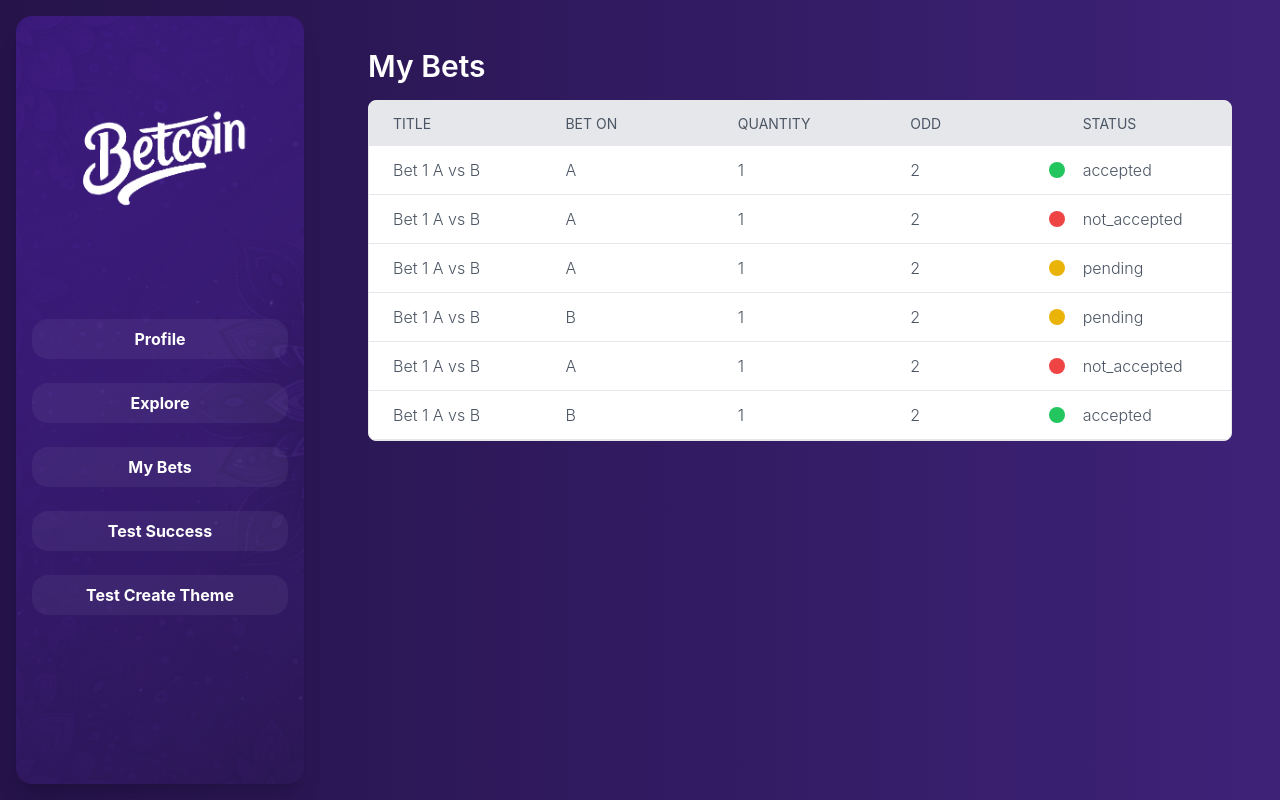
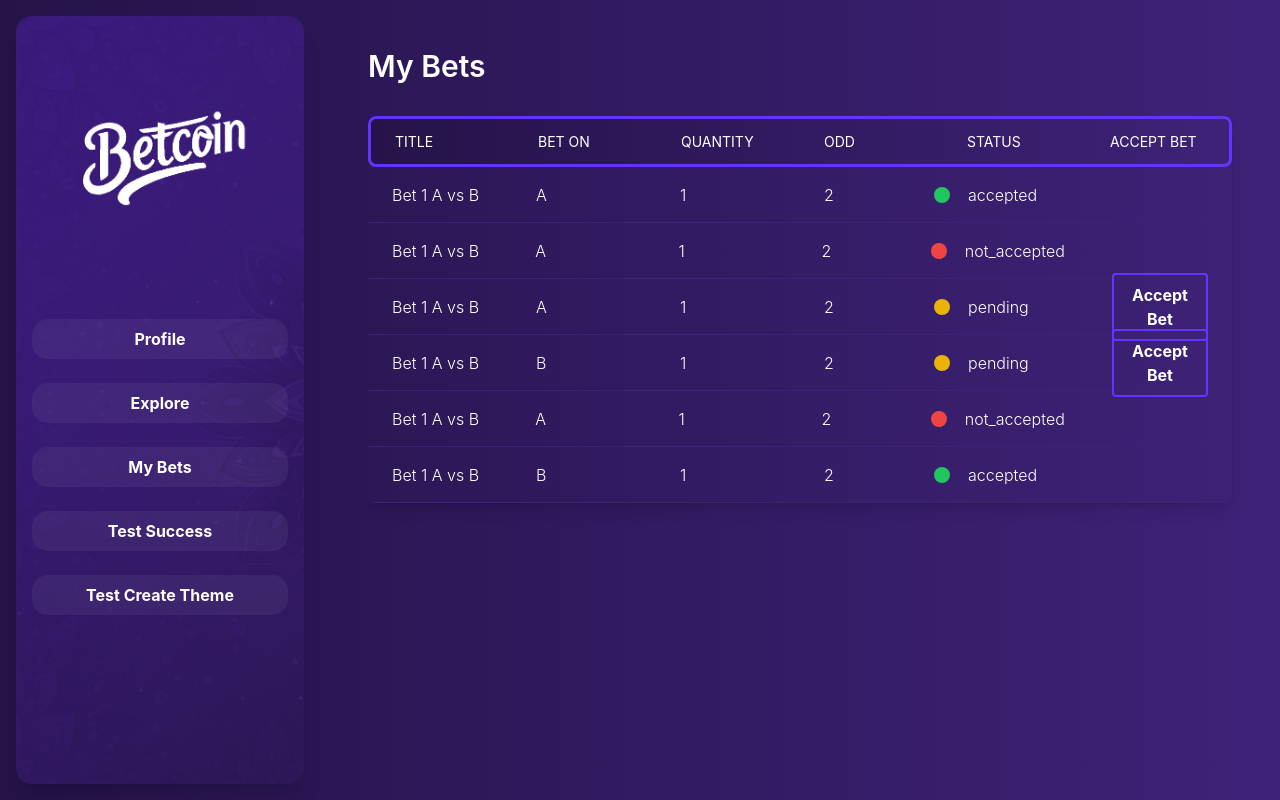
Before and after one commit to BryanBorck/satshack, a React (Create React App) app in the folder frontend/: page /mybet in a window 1280 px wide. Built offline with nearby package versions, Linux system fonts and the light colour scheme.

Commit message:
style done in mybets

```diff
--- a/frontend/src/pages/MyBets/MyBets.js
+++ b/frontend/src/pages/MyBets/MyBets.js
@@ -1,5 +1,5 @@
 import { useState } from "react";
-import { useParams, Link } from "react-router-dom";
+import { useParams, useNavigate } from "react-router-dom";
 
 export default function MyBet() {
     // const { myBetAcc } = useParams();
@@ -11,6 +11,8 @@ export default function MyBet() {
     // });
 
     let id = 1;
+
+    const history = useNavigate();
 
     const [myBets, setMyBets] = useState([
         // TESTE
@@ -72,20 +74,21 @@ export default function MyBet() {
 
     return (
         <div className="w-[75vw] p-12">
-            <h1 className="text-3xl text-white font-semibold mb-4">My Bets</h1>
+            <h1 className="text-3xl text-white font-semibold mb-8">My Bets</h1>
 
             {myBets.length ? (
-                <div className="flex flex-col bg-white border rounded-lg overflow-hidden">
-                <div className="flex bg-gray-200 text-gray-600 uppercase text-sm leading-normal">
+                <div className="flex flex-col shadow-lg rounded-lg overflow-hidden">
+                <div className="flex border-blue-color bg-gradient-to-r from-primary-color to-secondary-color rounded-lg border-[3px] text-white uppercase text-sm leading-normal">
                     <div className="py-3 px-6 text-left flex-1">Title</div>
                     <div className="py-3 px-6 text-left flex-1">Bet On</div>
                     <div className="py-3 px-6 text-left flex-1">Quantity</div>
                     <div className="py-3 px-6 text-left flex-1">Odd</div>
                     <div className="py-3 px-6 text-left flex-1">Status</div>
+                    <div className="py-3 px-6 text-left flex-1">Accept Bet</div>
                 </div>
-                <div className="text-gray-600 text-base font-light">
+                <div className="text-white text-base font-light">
                     {myBets.map((bet) => (
-                        <div key={bet.id} className="flex border-b border-gray-200 hover:bg-gray-100 items-center">
+                        <div key={bet.id} className="border-b h-14 items-center border-secondary-color flex hover:bg-secondary-color hover:bg-opacity-50">
                             <div className="py-3 px-6 text-left flex-1">{bet.title}</div>
                             <div className="py-3 px-6 text-left flex-1">{bet.betOn}</div>
                             <div className="py-3 px-6 text-left flex-1">{bet.quantity}</div>
@@ -93,6 +96,14 @@ export default function MyBet() {
                             <div className="py-3 px-6 text-left flex-1 relative">
                                 <div className={`h-4 w-4 rounded-full absolute left-[-10px] top-1/2 transform -translate-y-1/2 ${bet.status === "accepted" ? "bg-green-500" : bet.status === "pending" ? "bg-yellow-500" : "bg-red-500"}`}></div>
                                 {bet.status}
+                            </div>
+                            <div className="py-3 px-6 text-left flex-1">
+                                {bet.status === 'pending' &&
+                                    <button className="w-full bg-transparent hover:bg-blue-color text-clue-color font-bold hover:text-white py-2 px-4 border-2 border-blue-color hover:border-transparent rounded"
+                                            onClick={() => history('/')}>
+                                        Accept Bet
+                                    </button>
+                                }
                             </div>
                         </div>
                     ))}
```
